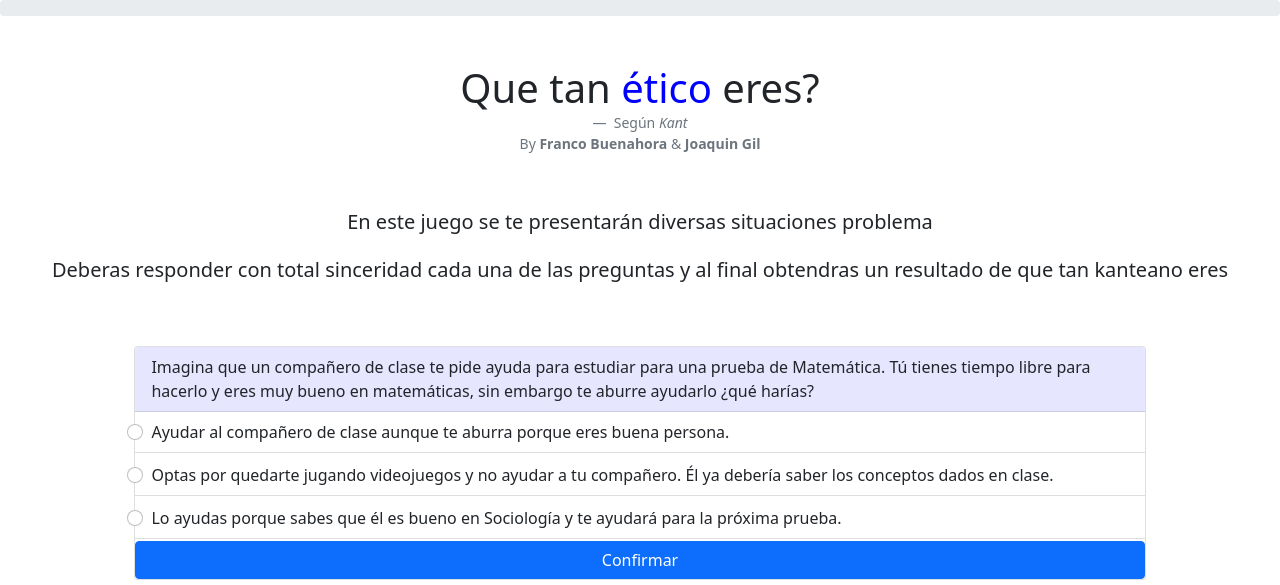
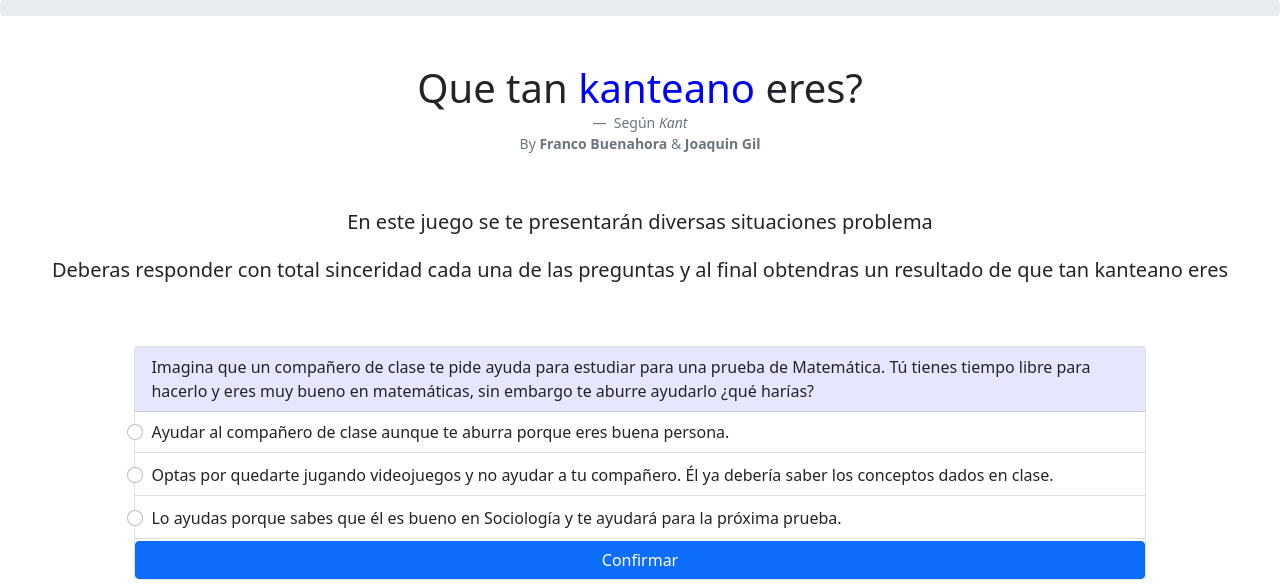
Before and after one commit to buenahora/JuegoFilosofia, a plain HTML site: page index.html in a window 1280 px wide. Drawn offline with nearby package versions, Linux system fonts and the light colour scheme.

Commit message:
etico cambio por kanteano, correccion profe

```diff
--- a/index.html
+++ b/index.html
@@ -37,7 +37,7 @@
       </div>
     <figure class="text-center">
         <blockquote class="blockquote">
-            <h1 class="text-center mt-5">Que tan <span style="color: blue;">ético</span> eres?</h1>
+            <h1 class="text-center mt-5">Que tan <span style="color: blue;">kanteano</span> eres?</h1>
         </blockquote>
         <figcaption class="blockquote-footer">
           Según <cite title="Source Title">Kant</cite>
```
